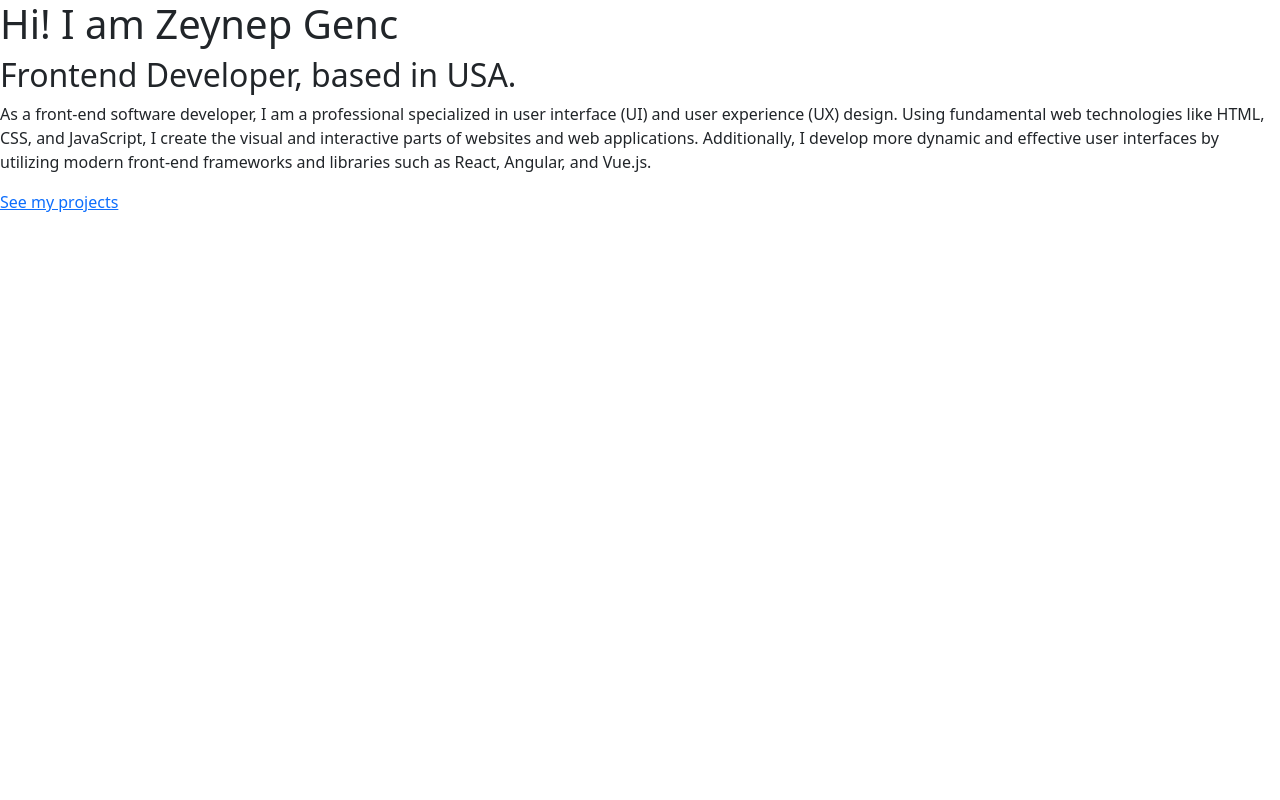
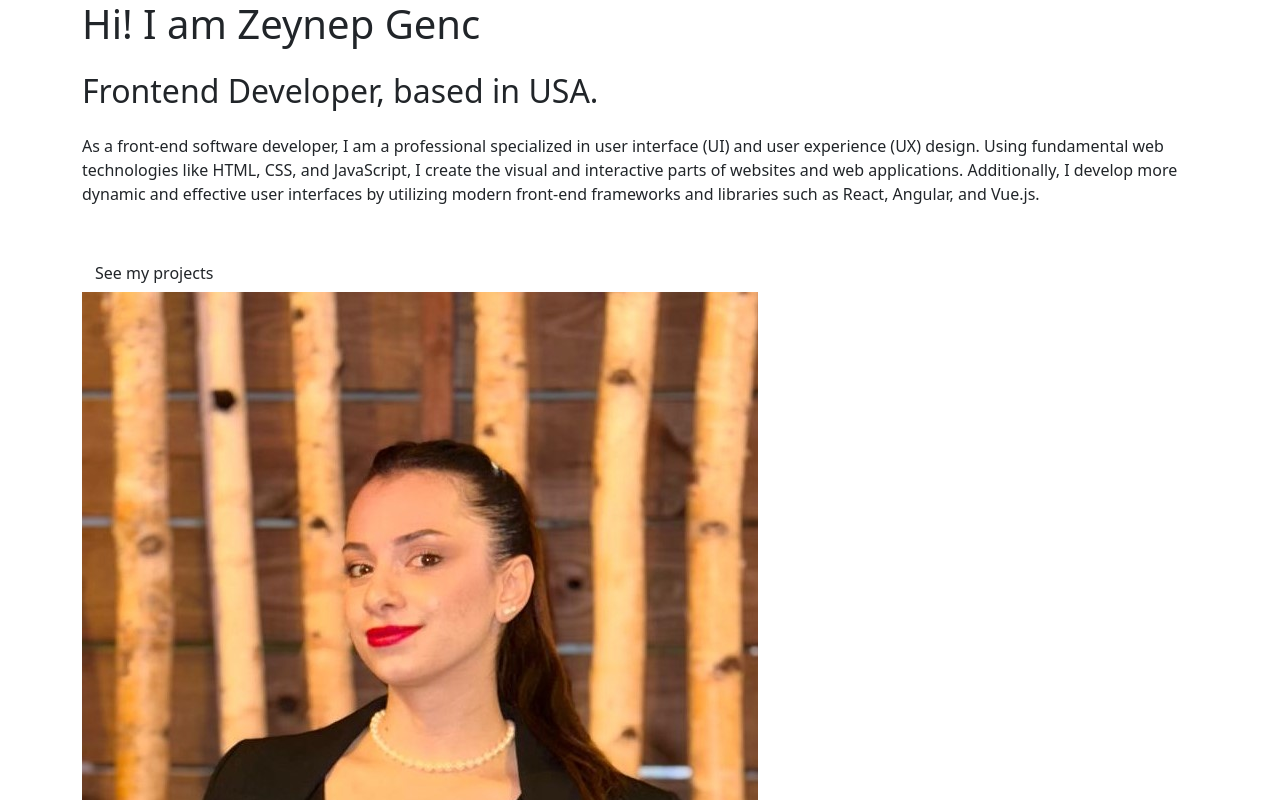
Before and after one commit to zeynepgenc6/portfoliozeynep, a plain HTML site: page index.html in a window 1280 px wide. Shown: the top 800 px of the page. Drawn offline with nearby package versions, Linux system fonts and the light colour scheme.

Commit message:
designed html file

```diff
--- a/index.html
+++ b/index.html
@@ -17,9 +17,26 @@
     <title>Portfolio-Zeynep GENC</title>
   </head>
   <body>
-    <h1> Hi! I am Zeynep Genc</h1>
-    <h2>Frontend Developer, based in USA.</h2>
-    <p>As a front-end software developer, I am a professional specialized in user interface (UI) and user experience (UX) design. Using fundamental web technologies like HTML, CSS, and JavaScript, I create the visual and interactive parts of websites and web applications. Additionally, I develop more dynamic and effective user interfaces by utilizing modern front-end frameworks and libraries such as React, Angular, and Vue.js.</p>
-    <a href="">See my projects</a>
+    <div class="about-section container">
+      <div class="row">
+        <div class="col=lg=6">
+          <div class="about-section-content">
+            <h1 class="mb-4">Hi! I am Zeynep Genc</h1>
+            <h2 class="mb-4">Frontend Developer, based in USA.</h2>
+            <p class="mb-5">
+              As a front-end software developer, I am a professional specialized
+              in user interface (UI) and user experience (UX) design. Using
+              fundamental web technologies like HTML, CSS, and JavaScript, I
+              create the visual and interactive parts of websites and web
+              applications. Additionally, I develop more dynamic and effective
+              user interfaces by utilizing modern front-end frameworks and
+              libraries such as React, Angular, and Vue.js.
+            </p>
+            <a href="" class="btn btn-branding">See my projects</a>
+          </div>
+        </div>
+        <div class="col=lg=6"><img src="images/zeynepgenc.jpg" /></div>
+      </div>
+    </div>
   </body>
 </html>
```
Also changed, not shown: images/zeynepgenc.jpg (added).
